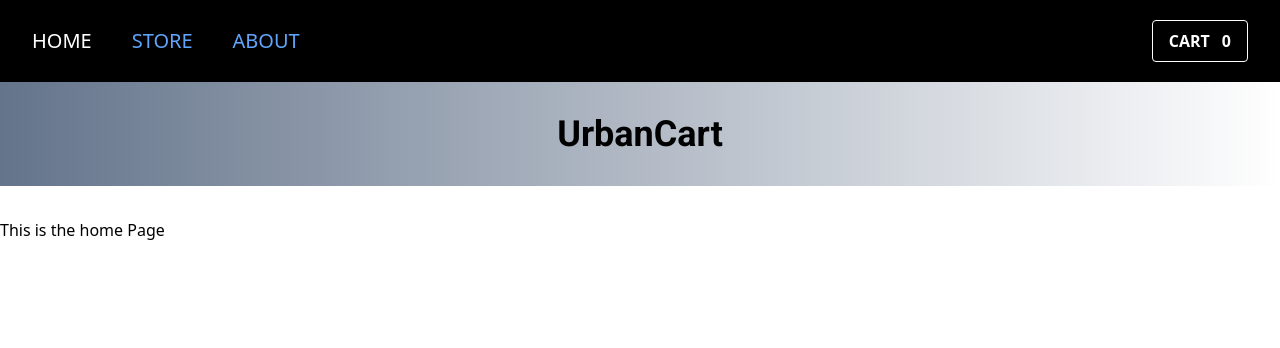
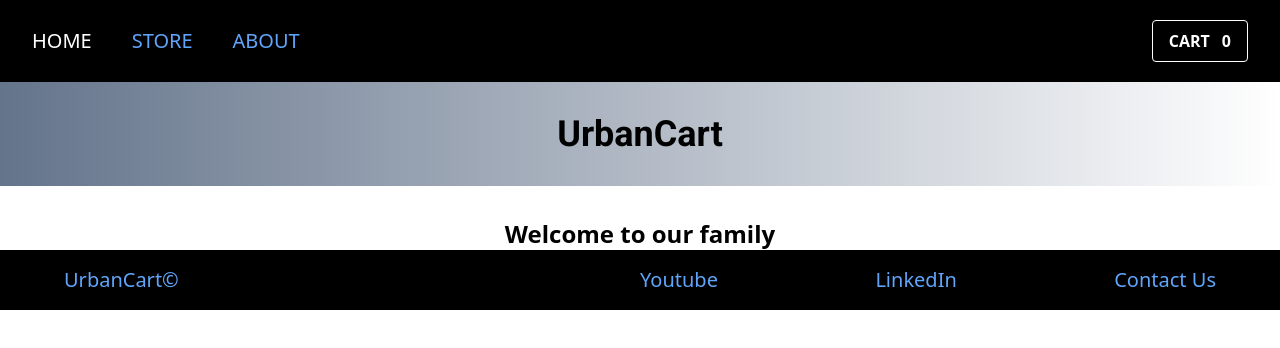
Before and after one commit to sidaswal7/ecom-app, a React (Create React App) app: page / in a window 1280 px wide. Shown: the top 348 px of the page. Built offline with nearby package versions, Linux system fonts and the light colour scheme.

Commit message:
added footer

```diff
--- a/src/components/Footer/Footer.js
+++ b/src/components/Footer/Footer.js
@@ -1,10 +1,24 @@
 import React from "react";
+import { NavLink } from "react-router-dom";
 
 const Footer = ()=>{
     return(
-        <>
-
-        </>
+        <footer>
+            <div className="flex justify-between px-16 text-blue-400 bg-black py-4 items-center text-xl">
+                <h2 className="basis-1/2">UrbanCart&#169;</h2>
+                <ul className="flex justify-between basis-1/2">
+                    <li>
+                        <NavLink to="/youtube">Youtube</NavLink>
+                    </li>
+                    <li>
+                        <NavLink to="/linkedin">LinkedIn</NavLink>
+                    </li>
+                    <li>
+                        <NavLink to="/contact">Contact Us</NavLink>
+                    </li>
+                </ul>
+            </div>
+        </footer>
     )
 }
 
--- a/src/pages/Home.js
+++ b/src/pages/Home.js
@@ -2,7 +2,7 @@ import React from "react";
 
 const Home = ()=>{
     return <>
-        <h1>This is the home Page</h1>
+        <h1 className="text-center font-semibold text-2xl ">Welcome to our family</h1>
     </>
 }
 
--- a/src/pages/Root.js
+++ b/src/pages/Root.js
@@ -1,6 +1,7 @@
 import React from "react";
 import { Outlet } from "react-router-dom";
 import Header from "../components/Header/Header";
+import Footer from "../components/Footer/Footer";
 
 const Root = () => {
   return (
@@ -10,6 +11,7 @@ const Root = () => {
         UrbanCart
       </h1>
       <Outlet />
+      <Footer/>
     </>
   );
 };
```
